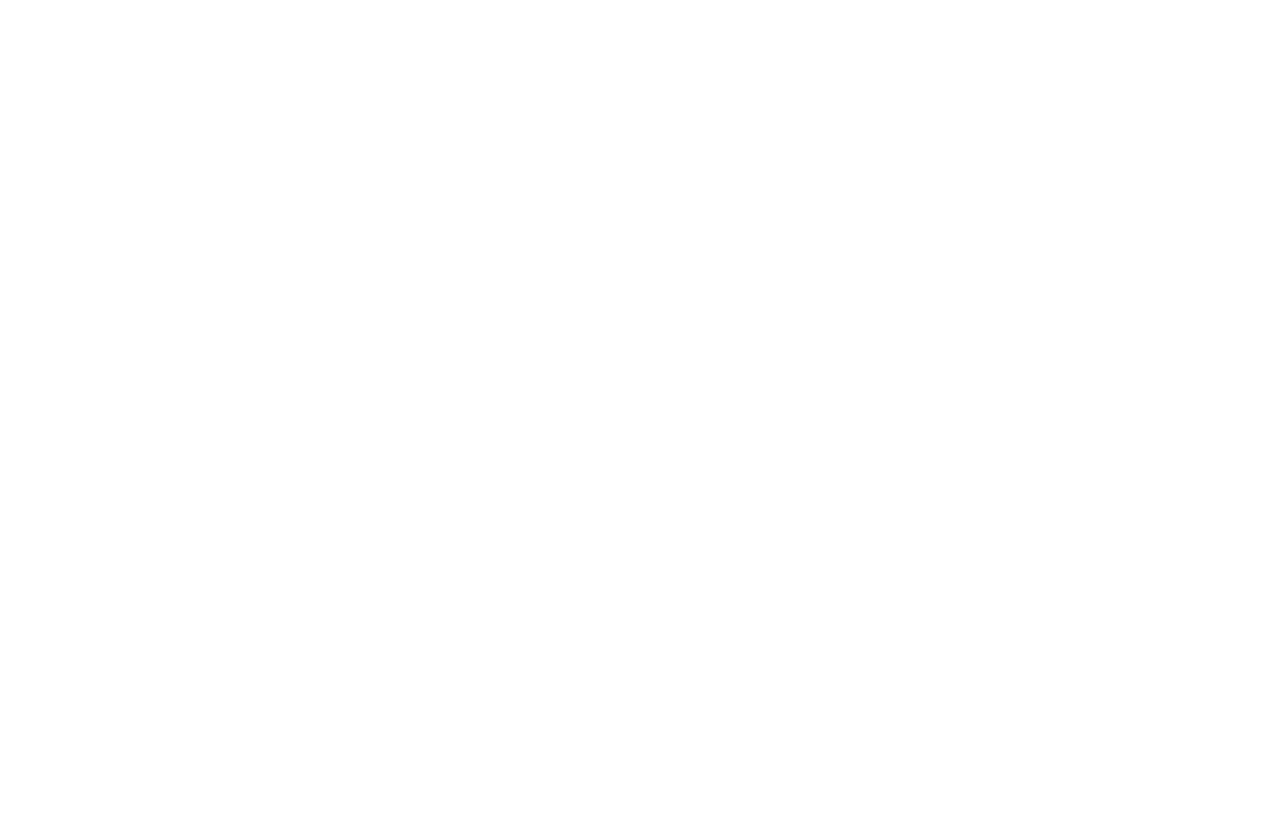
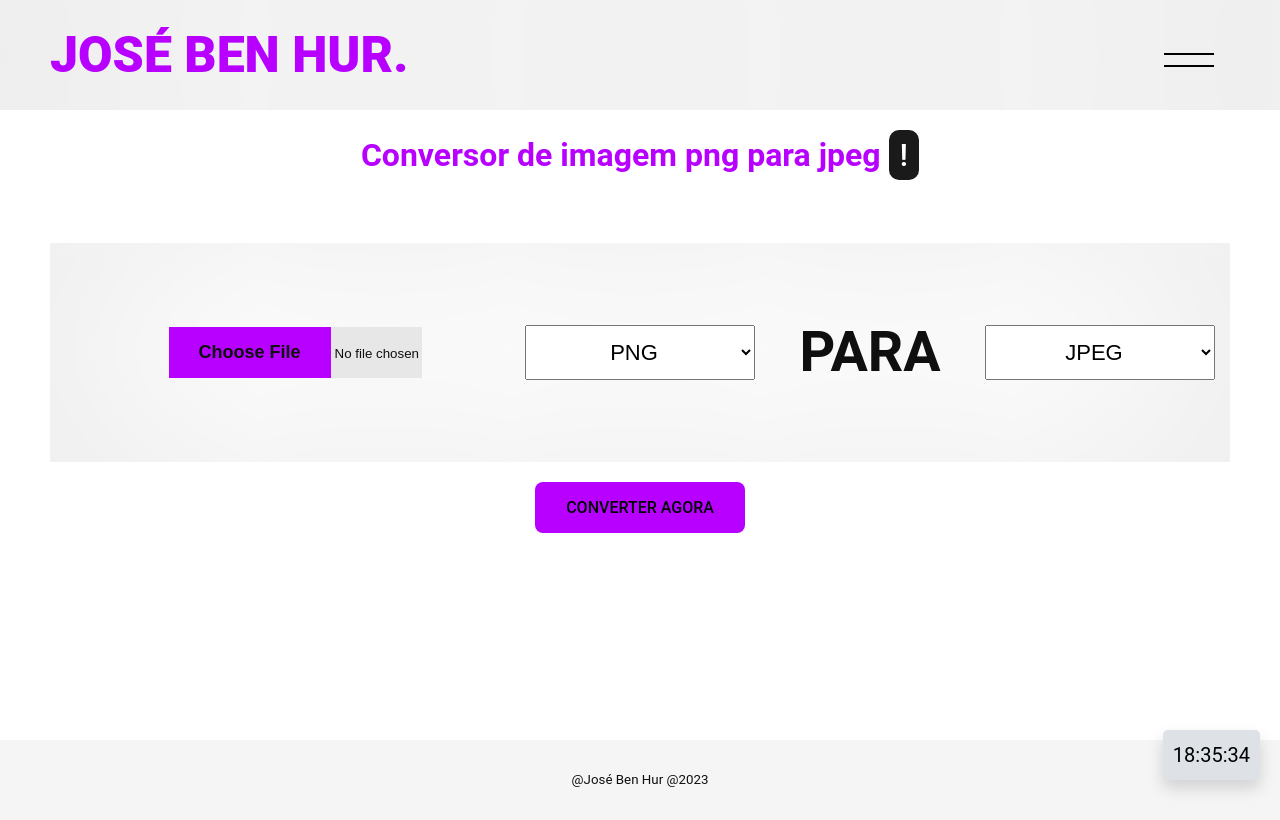
Before and after one commit to benhuur1/Site, a plain HTML site: page conversor-de-imagem-png-jpeg/index.html in a window 1280 px wide. Drawn offline with Linux system fonts and the light colour scheme; the site is published under a folder, as on GitHub Pages, so addresses that start at the root find nothing.

Commit message:
Update index.html

```diff
--- a/conversor-de-imagem-png-jpeg/index.html
+++ b/conversor-de-imagem-png-jpeg/index.html
@@ -31,8 +31,8 @@
       name="twitter:description"
       content="Converta suas imagens JPEG para PNG de forma rápida e fácil com o nosso conversor online."
     />
-    <script type="module" crossorigin src="/assets/index-59e6103d.js"></script>
-    <link rel="stylesheet" href="/assets/index-ff590131.css" />
+    <script type="module" crossorigin src="./assets/index-59e6103d.js"></script>
+    <link rel="stylesheet" href="./assets/index-ff590131.css" />
   </head>
   <body>
     <div id="root"></div>
```
